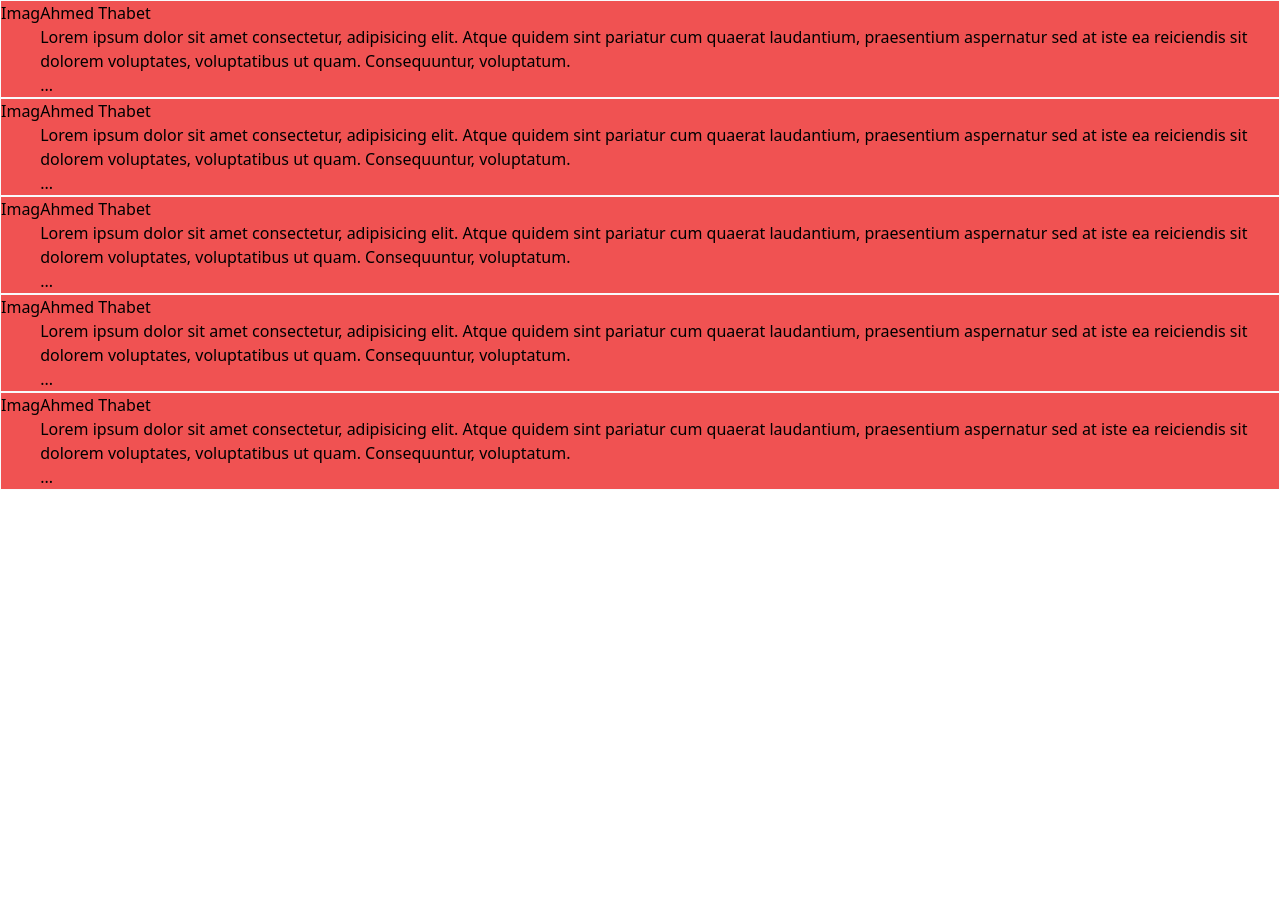
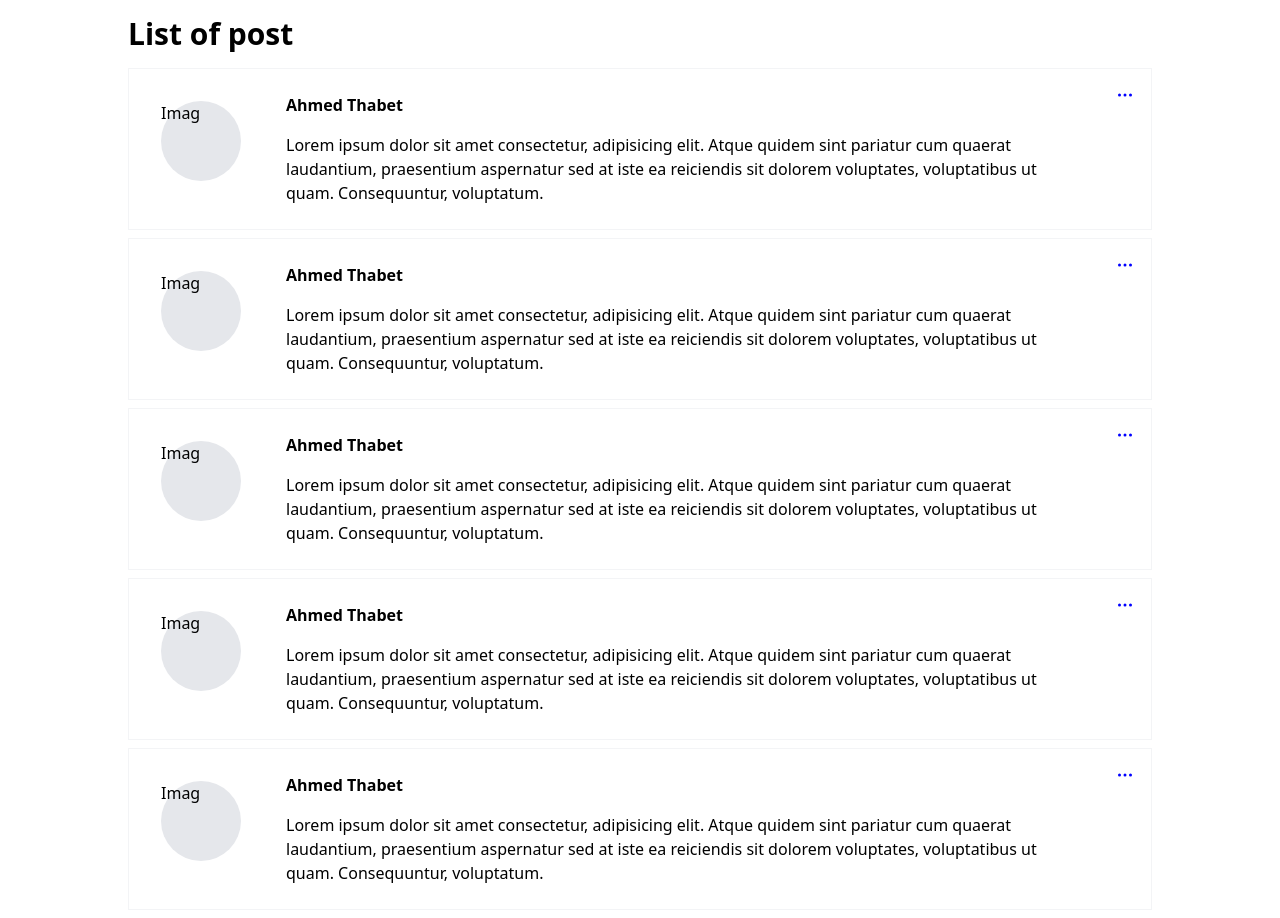
Before and after one commit to AhmednThabet/newHacathon, a React (Create React App) app in the folder hacathon-new/: page /postList in a window 1280 px wide. Before the commit the page ends 800 px from the top, so only its background shows below. Built offline with nearby package versions, Linux system fonts and the light colour scheme.

Commit message:
post list

```diff
--- a/hacathon-new/package.json
+++ b/hacathon-new/package.json
@@ -3,11 +3,13 @@
   "version": "0.1.0",
   "private": true,
   "dependencies": {
+    "@heroicons/react": "^2.0.16",
     "@testing-library/jest-dom": "^5.16.5",
     "@testing-library/react": "^13.4.0",
     "@testing-library/user-event": "^13.5.0",
     "flowbite": "^1.6.3",
     "flowbite-react": "^0.4.2",
+    "heroicons": "^2.0.16",
     "react": "^18.2.0",
     "react-dom": "^18.2.0",
     "react-router-dom": "^6.8.2",
--- a/hacathon-new/src/App.js
+++ b/hacathon-new/src/App.js
@@ -3,7 +3,7 @@ import PostsList from "./components/PostsList";
 function App() {
   return (
     <Router>
-      <div className="bg-red">
+      <div className="">
         {/* <Navbar /> */}
         <Routes>
           <Route path="/postList" element={<PostsList />} />
--- a/hacathon-new/src/components/PostItem.jsx
+++ b/hacathon-new/src/components/PostItem.jsx
@@ -1,20 +1,26 @@
 import React from "react";
-
+import { EllipsisHorizontalIcon } from "@heroicons/react/20/solid";
 const PostItem = () => {
   return (
-    <div className="flex justify-between border bg-red-500 border-gray-50 ">
-      <div>
-        <p>Imag</p>
-      </div>
-      <div className="">
-        <p>Ahmed Thabet</p>
-        <p>
+    <div className="flex justify-between border border-gray-100 my-2 ">
+      <p className="w-20 h-20 bg-gray-200 m-8 rounded-[50%] ">Imag</p>
+
+      <div className=" flex flex-col my-4 max-w-[800px]">
+        <p className="font-bold my-2">Ahmed Thabet</p>
+        <p className="my-2">
           Lorem ipsum dolor sit amet consectetur, adipisicing elit. Atque quidem
           sint pariatur cum quaerat laudantium, praesentium aspernatur sed at
           iste ea reiciendis sit dolorem voluptates, voluptatibus ut quam.
           Consequuntur, voluptatum.
         </p>
-        <div>...</div>
+      </div>
+      <div>
+        <EllipsisHorizontalIcon
+          className="m-4"
+          color="blue"
+          height={20}
+          width={20}
+        />
       </div>
     </div>
   );
--- a/hacathon-new/src/components/PostsList.jsx
+++ b/hacathon-new/src/components/PostsList.jsx
@@ -2,7 +2,8 @@ import React from "react";
 import PostItem from "./PostItem";
 const PostsList = () => {
   return (
-    <div>
+    <div className=" mx-[10%] ">
+      <h2 className="font-semibold text-3xl my-4">List of post</h2>
       {[...Array(5)].map(() => (
         <PostItem />
       ))}
```
Also changed, not shown: 1 other file (tests, documents, lock files or other folders).
